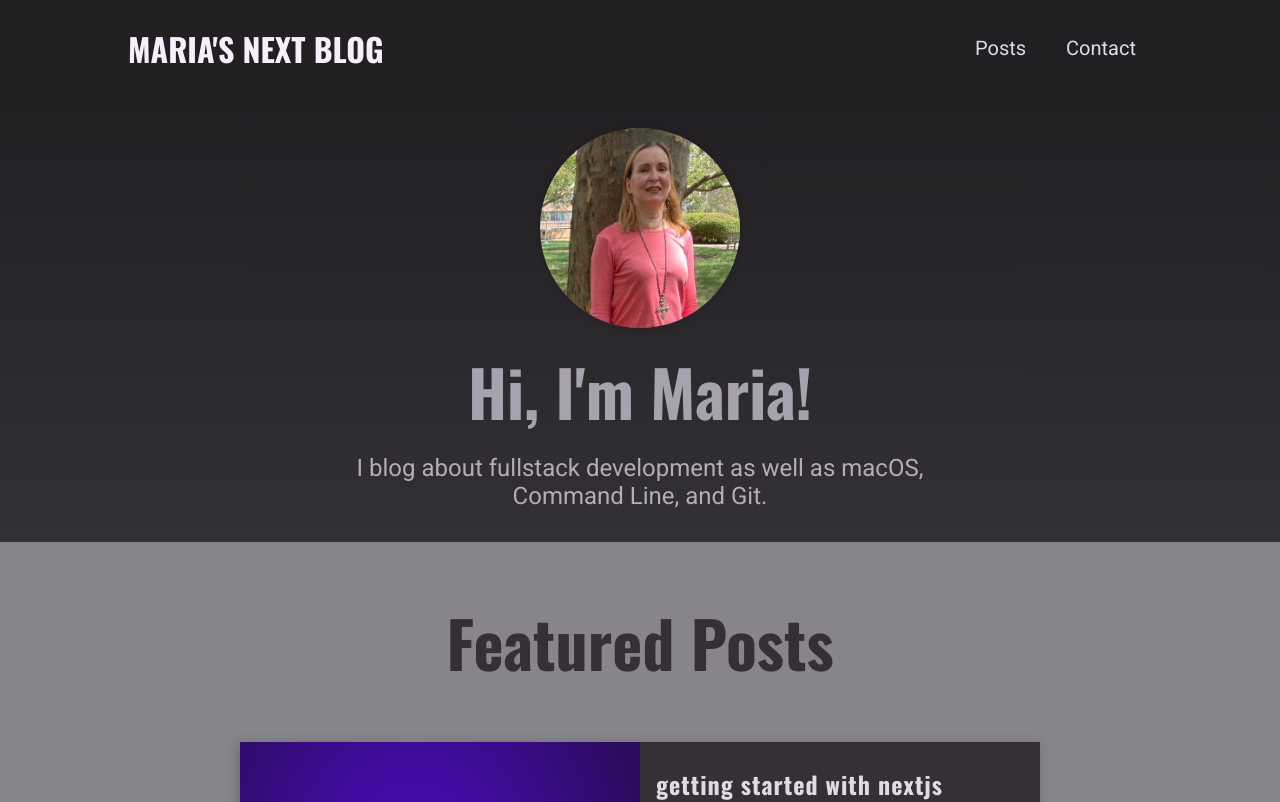
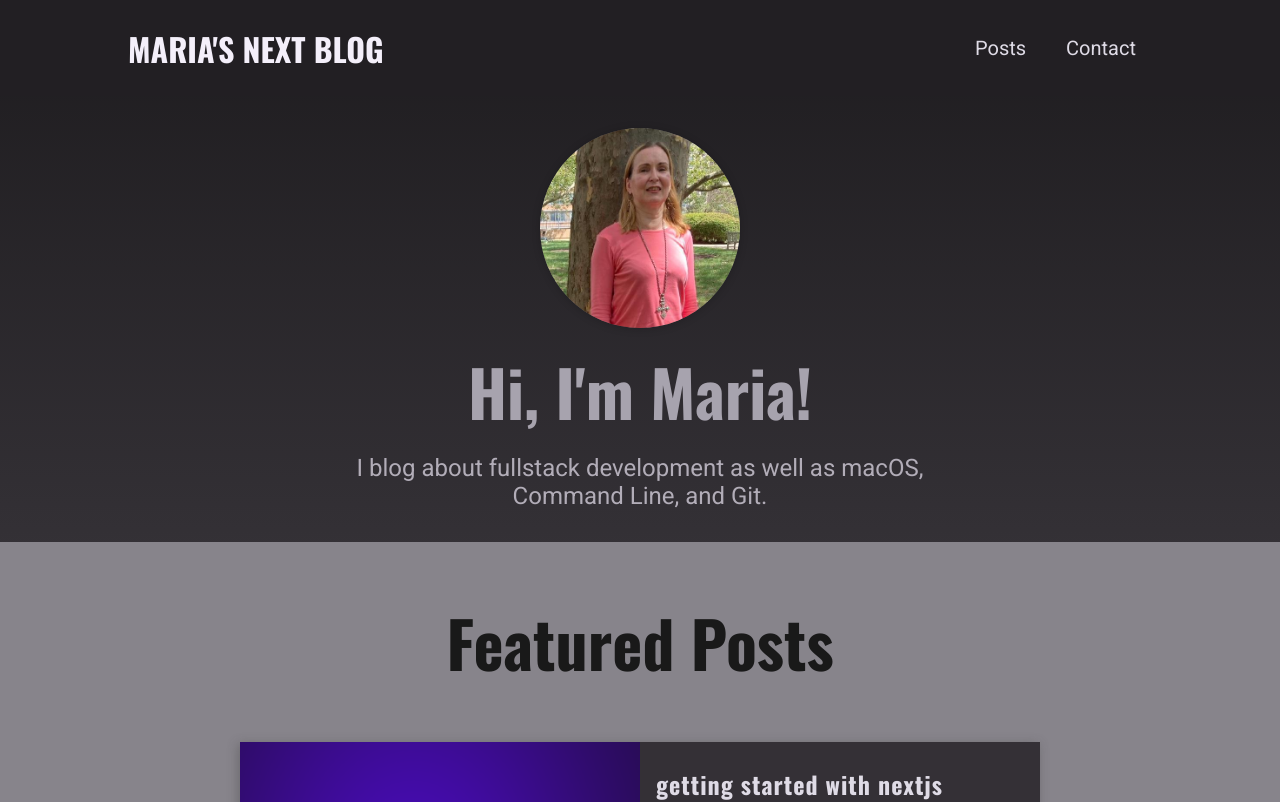
Before and after one commit to interglobalmedia/nextjs-fullstack-blog, a Next.js app: page / in a window 1280 px wide. Shown: the top 802 px of the page. Built offline with nearby package versions, Linux system fonts and the light colour scheme.

Commit message:
NFB-21 #resolve #time 1m #comment disable styleint rule

```diff
--- a/styles/featured-posts.module.scss
+++ b/styles/featured-posts.module.scss
@@ -1,5 +1,7 @@
 /* scss variables */
 $min-768: '(min-width: 768px)';
+
+/* stylelint-disable scss/no-global-function-names */
 
 .latest {
   margin: var(--size-8) auto;
@@ -8,7 +10,7 @@ $min-768: '(min-width: 768px)';
 }
 
 .latest>h2 {
-  color: var(--color-grey-800);
+  color: darken(#1c1c1c, 1.25%);
   font-size: var(--size-8);
   text-align: center;
   @media #{$min-768} {
```
